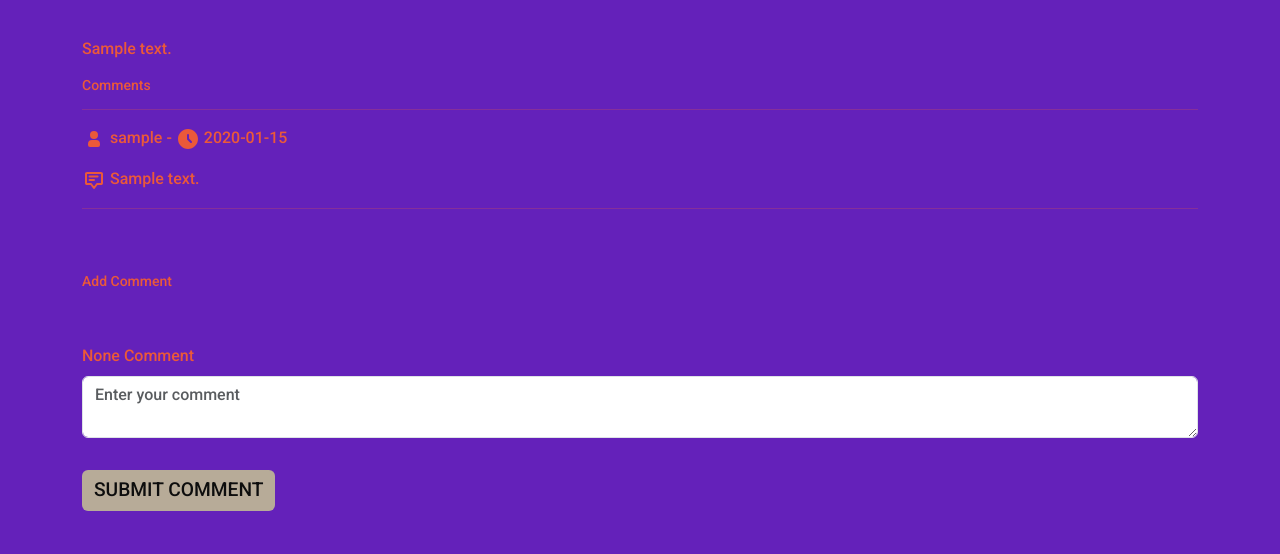
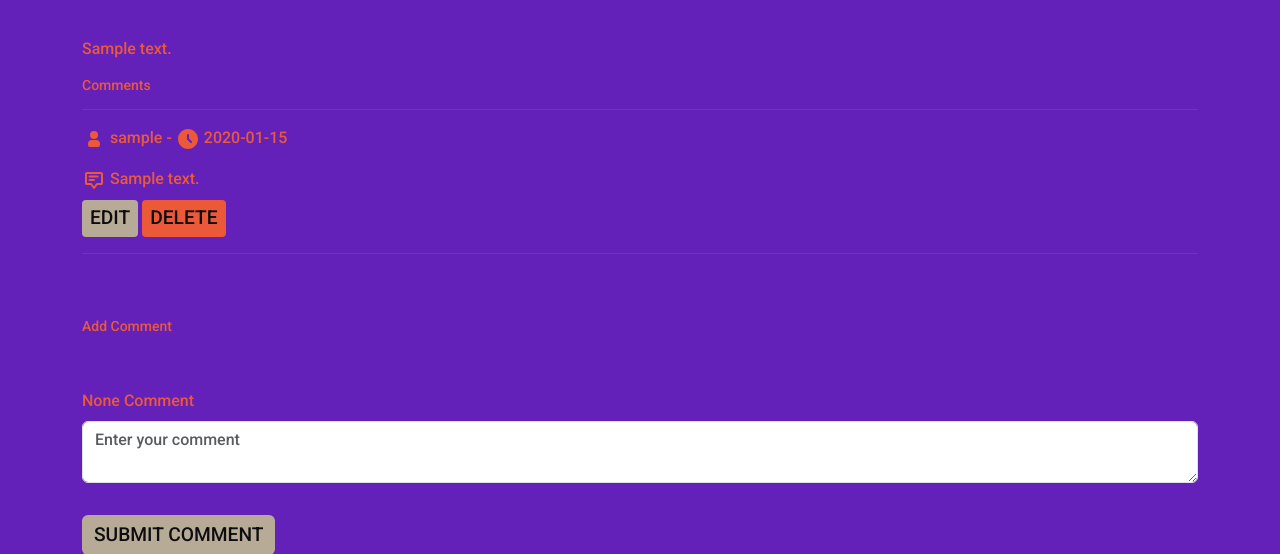
Before and after one commit to LidiaMorejudo/spanresources, a Flask app: a page that uses spanresources/templates/blog-post.html in a window 1280 px wide. Shown: the part 285-839 px from the top of the page. Run offline with Flask 3, Linux system fonts and the light colour scheme; the visitor is signed in with stand-in values (Sample User, id 1); tables that the repository leaves empty hold one stand-in row (values such as "Sample post").

Commit message:
Added code in blog-post to help users delete or edit their posts

```diff
--- a/spanresources/templates/blog-post.html
+++ b/spanresources/templates/blog-post.html
@@ -30,9 +30,34 @@
                     <path fill-rule="evenodd" d="M2 12C2 6.477 6.477 2 12 2s10 4.477 10 10-4.477 10-10 10S2 17.523 2 12Zm11-4a1 1 0 1 0-2 0v4a1 1 0 0 0 .293.707l3 3a1 1 0 0 0 1.414-1.414L13 11.586V8Z" clip-rule="evenodd"/>
                   </svg> {{ comment.created.strftime('%Y-%m-%d') }}
                 </p>
-                <p> <svg class="w-6 h-6 text-gray-800 dark:text-white" aria-hidden="true" xmlns="http://www.w3.org/2000/svg" width="24" height="24" fill="none" viewBox="0 0 24 24">
-                  <path stroke="currentColor" stroke-linecap="round" stroke-linejoin="round" stroke-width="2" d="M7.556 8.5h8m-8 3.5H12m7.111-7H4.89a.896.896 0 0 0-.629.256.868.868 0 0 0-.26.619v9.25c0 .232.094.455.26.619A.896.896 0 0 0 4.89 16H9l3 4 3-4h4.111a.896.896 0 0 0 .629-.256.868.868 0 0 0 .26-.619v-9.25a.868.868 0 0 0-.26-.619.896.896 0 0 0-.63-.256Z"/>
-                </svg> {{ comment.content }}</p>
+                <p>
+                  <svg class="w-6 h-6 text-gray-800 dark:text-white" aria-hidden="true" xmlns="http://www.w3.org/2000/svg" width="24" height="24" fill="none" viewBox="0 0 24 24">
+                    <path stroke="currentColor" stroke-linecap="round" stroke-linejoin="round" stroke-width="2" d="M7.556 8.5h8m-8 3.5H12m7.111-7H4.89a.896.896 0 0 0-.629.256.868.868 0 0 0-.26.619v9.25c0 .232.094.455.26.619A.896.896 0 0 0 4.89 16H9l3 4 3-4h4.111a.896.896 0 0 0 .629-.256.868.868 0 0 0 .26-.619v-9.25a.868.868 0 0 0-.26-.619.896.896 0 0 0-.63-.256Z"/>
+                  </svg>
+                  {{ comment.content }}
+                </p>
+
+                {% if user_id == comment.user_id %}
+                  <div class="comment-actions mt-2 mb-3">
+                    <a
+                      href="{{ url_for('edit_comment', id=comment.id) }}"
+                      class="btn btn-sm btn-primary">
+                      Edit
+                    </a>
+
+                    <form
+                      action="{{ url_for('delete_comment', id=comment.id) }}"
+                      method="POST"
+                      class="d-inline">
+                      <button
+                        type="submit"
+                        class="btn btn-sm btn-danger"
+                        onclick="return confirm('Are you sure you want to delete this comment?');">
+                        Delete
+                      </button>
+                    </form>
+                  </div>
+                {% endif %}
               </li>
               <li>
                 <hr>
@@ -44,7 +69,7 @@
     </div>
   </section>
   <!-- Only show if user is logged in -->
-   {% if user_id %}
+  {% if user_id %}
   <section class="comment-form container mt-5">
     <form action="{{url_for('blog_post', slug=post.slug)}}" method="POST">
       <fieldset>
```
